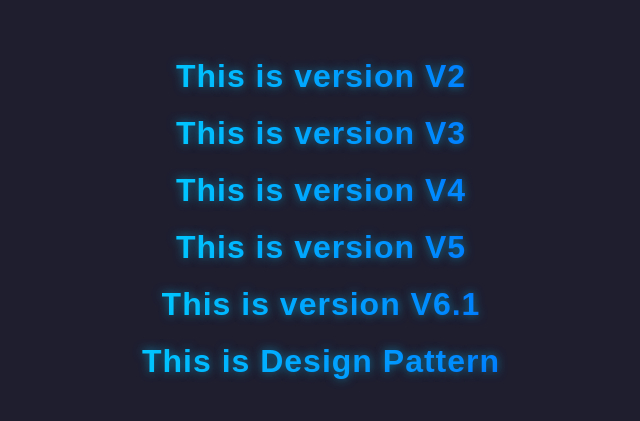
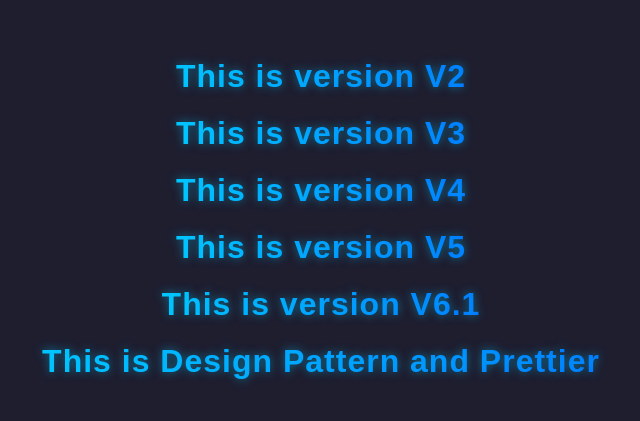
Before and after one commit to Harshita2806/MyRepo, a plain HTML site: page index.html in a window 1280 px wide. Shown: the part 181-602 px from the top of the page, without its empty margins (319-959 px from the left). Drawn offline with Linux system fonts and the light colour scheme.

Commit message:
Design Change again

```diff
--- a/index.html
+++ b/index.html
@@ -12,6 +12,6 @@
     <h1>This is version V4</h1>
     <h1>This is version V5</h1>
     <h1>This is version V6.1</h1>
-    <h1>This is Design Pattern</h1>
+    <h1>This is Design Pattern and Prettier</h1>
 </body>
 </html>
```
